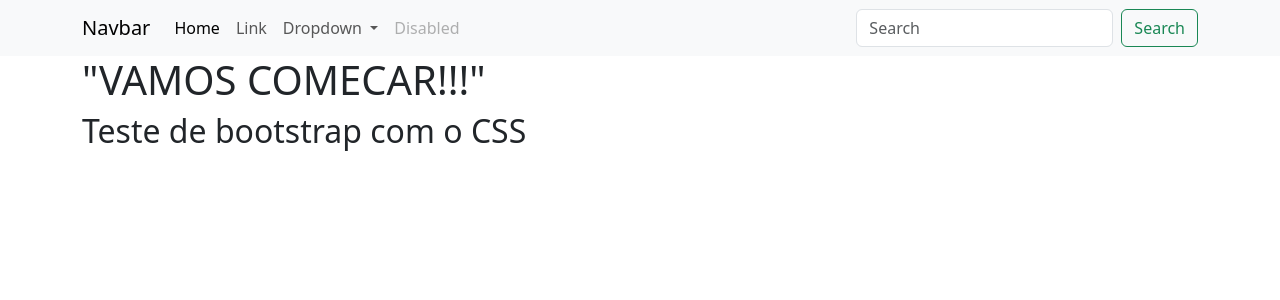
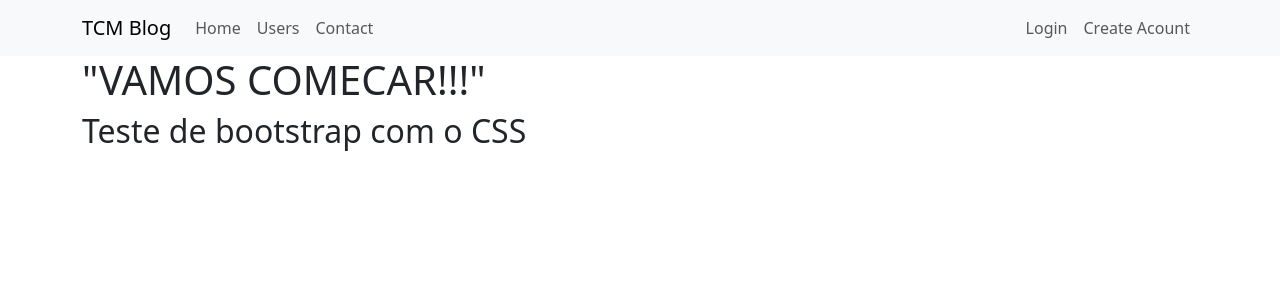
Before and after one commit to tiagocazali/My_Blog_Flask_Site_Project, a Flask app: page / in a window 1280 px wide. Shown: the top 300 px of the page. Run offline with Flask 3, Linux system fonts and the light colour scheme.

Commit message:
working in progress

```diff
--- a/main.py
+++ b/main.py
@@ -1,11 +1,11 @@
-from flask import Flask, render_template
+from flask import Flask, render_template, url_for
 
 app = Flask(__name__)
 
 users_list = ["Tiago", "Robert", "Ana", "Vanessa", "Marcus", "Andi"]
 
 @app.route("/")
-def hello_world():
+def home():
     return render_template("home.html")
 
 
@@ -14,6 +14,16 @@ def users():
     return render_template("users.html", users_list=users_list)
 
 
+@app.route("/contact")
+def contact():
+    return render_template("contact.html")
+
+
+@app.route("/login")
+def login():
+    return render_template("login.html")
+
+
 
 if __name__ == "__main__":
     app.run(debug=True)
--- a/templates/navbar.html
+++ b/templates/navbar.html
@@ -1,36 +1,41 @@
 <nav class="navbar navbar-expand-lg bg-body-tertiary" >
 <div class="container-fluid container">
-      <a class="navbar-brand" href="#">Navbar</a>
+
+    <a class="navbar-brand" href="/">TCM Blog</a>
+
     <button class="navbar-toggler" type="button" data-bs-toggle="collapse" data-bs-target="#navbarSupportedContent" aria-controls="navbarSupportedContent" aria-expanded="false" aria-label="Toggle navigation">
         <span class="navbar-toggler-icon"></span>
     </button>
+
     <div class="collapse navbar-collapse" id="navbarSupportedContent">
+
         <ul class="navbar-nav me-auto mb-2 mb-lg-0">
             <li class="nav-item">
-            <a class="nav-link active" aria-current="page" href="#">Home</a>
+                <a class="nav-link" aria-current="page" href="{{ url_for('home') }}">Home</a>
             </li>
+
             <li class="nav-item">
-            <a class="nav-link" href="#">Link</a>
+                <a class="nav-link" href="{{ url_for('users') }}">Users</a>
             </li>
-          <li class="nav-item dropdown">
-            <a class="nav-link dropdown-toggle" href="#" role="button" data-bs-toggle="dropdown" aria-expanded="false">
-              Dropdown
-            </a>
-            <ul class="dropdown-menu">
-              <li><a class="dropdown-item" href="#">Action</a></li>
-              <li><a class="dropdown-item" href="#">Another action</a></li>
-              <li><hr class="dropdown-divider"></li>
-              <li><a class="dropdown-item" href="#">Something else here</a></li>
-            </ul>
-          </li>
+
             <li class="nav-item">
-            <a class="nav-link disabled" aria-disabled="true">Disabled</a>
+                <a class="nav-link" href="{{ url_for('contact') }}">Contact</a>
             </li>
         </ul>
-        <form class="d-flex" role="search">
-          <input class="form-control me-2" type="search" placeholder="Search" aria-label="Search">
-          <button class="btn btn-outline-success" type="submit">Search</button>
-        </form>
+
+        <ul class="d-flex navbar-nav">
+            <li class="nav-item">
+                <a class="nav-link" href="{{ url_for('login') }}">Login</a>
+            </li>
+
+            <li class="nav-item">
+                <a class="nav-link" href="{{ url_for('login') }}">Create Acount</a>
+            </li>
+        </ul>
+
+
+
     </div>
+
 </div>
 </nav>
```
Also changed, not shown: forms.py (added, +15 -0 lines), templates/contact.html (added, +10 -0 lines), templates/home.html (+4 -5 lines), templates/login.html (added, +18 -0 lines). Lines whose indentation alone changed are shown as unchanged.
